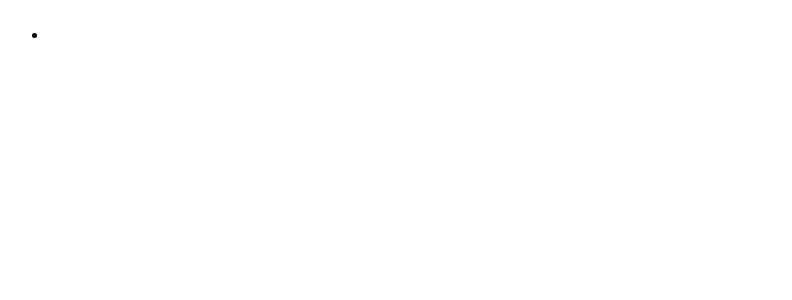
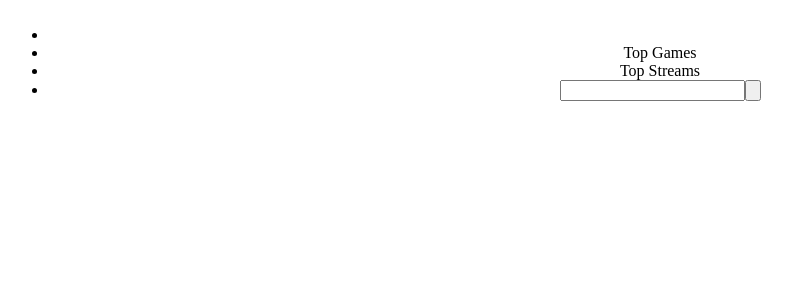
Before and after one commit to Jokzin/TwitchCloneReact, a React (Create React App) app: page / in a window 1280 px wide. Shown: the top 300 px of the page, without its empty margins (0-792 px from the left). Built offline with nearby package versions, Linux system fonts and the light colour scheme.

Commit message:
add content to Header component

```diff
--- a/src/components/Header/Header.js
+++ b/src/components/Header/Header.js
@@ -1,5 +1,7 @@
 import React from 'react';
-import logo from './IconeTwitch.svg'
+import logo from './IconeTwitch.svg';
+import search from './Search.svg';
+import menuIco from './MenuIco.svg';
 
 function Header(){
 
@@ -10,8 +12,25 @@ function Header(){
                     <li className="liensNav">
                         <img src={logo} alt="logo twitch" className="logo"/>
                     </li>
+                    <li className="liensNav">
+                        Top Games
+                    </li>
+                    <li className="liensNav">
+                        Top Streams
+                    </li>
+                    <li className="liensNav">
+                        <form className="formSubmit">
+                            <input type="text" className="inputRecherche"/>
+                            <button type="submit">
+                                <img src={search} alt="icone loupe" className="logoLoupe"/>
+                            </button>
+                        </form>
+                    </li>
                 </ul>
             </nav>
+            <div className="menuResBtn">
+                <img src={menuIco} alt="icone menu responsive" className="menuIco"/>
+            </div>
         </div>
     )
 }
```
